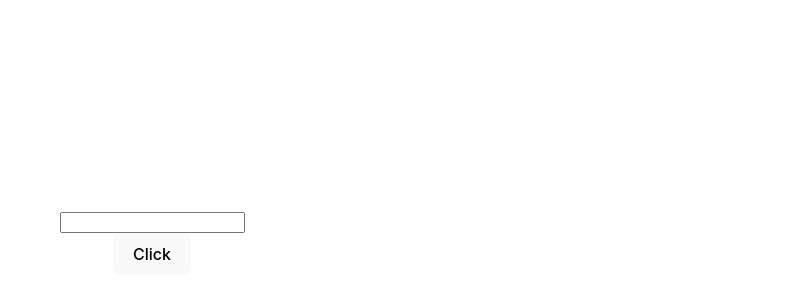
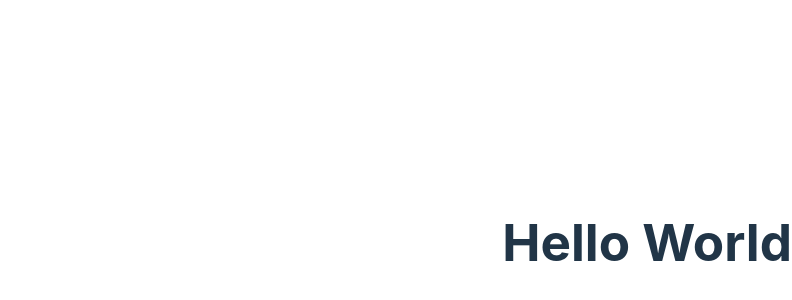
Before and after one commit to MohammedRizwan4/justDemoCodeEvolution, a React (Vite) app: page / in a window 1280 px wide. Shown: the part 158-458 px from the top of the page, without its empty margins (488-1280 px from the left). Built offline with nearby package versions, Linux system fonts and the light colour scheme.

Commit message:
react portals

```diff
--- a/index.html
+++ b/index.html
@@ -8,6 +8,7 @@
   </head>
   <body>
     <div id="root"></div>
+    <div id="portal-root"></div>
     <script type="module" src="/src/main.jsx"></script>
   </body>
 </html>
--- a/src/App.jsx
+++ b/src/App.jsx
@@ -1,13 +1,13 @@
 import { useState } from 'react'
 import './App.css'
 import './components/style.css'
-import FRParentInput from './component/FRParentInput'
+import PortalDemo from './component/PortalDemo'
 
 function App() {
 
   return (
     <>
-      <FRParentInput />
+      <PortalDemo />
     </>
   )
 }
--- /dev/null
+++ b/src/component/PortalDemo.jsx
@@ -0,0 +1,15 @@
+import React from 'react'
+import { createPortal } from 'react-dom'
+
+const PortalDemo = () => {
+    // so here it will incluce this div in portal-root div in index.html
+    // used when we have to render content in some other tag / tree
+    return createPortal(
+        <div>
+            <h1>Hello World</h1>
+        </div>,
+        document.getElementById('portal-root')
+    )
+}
+
+export default PortalDemo
```
